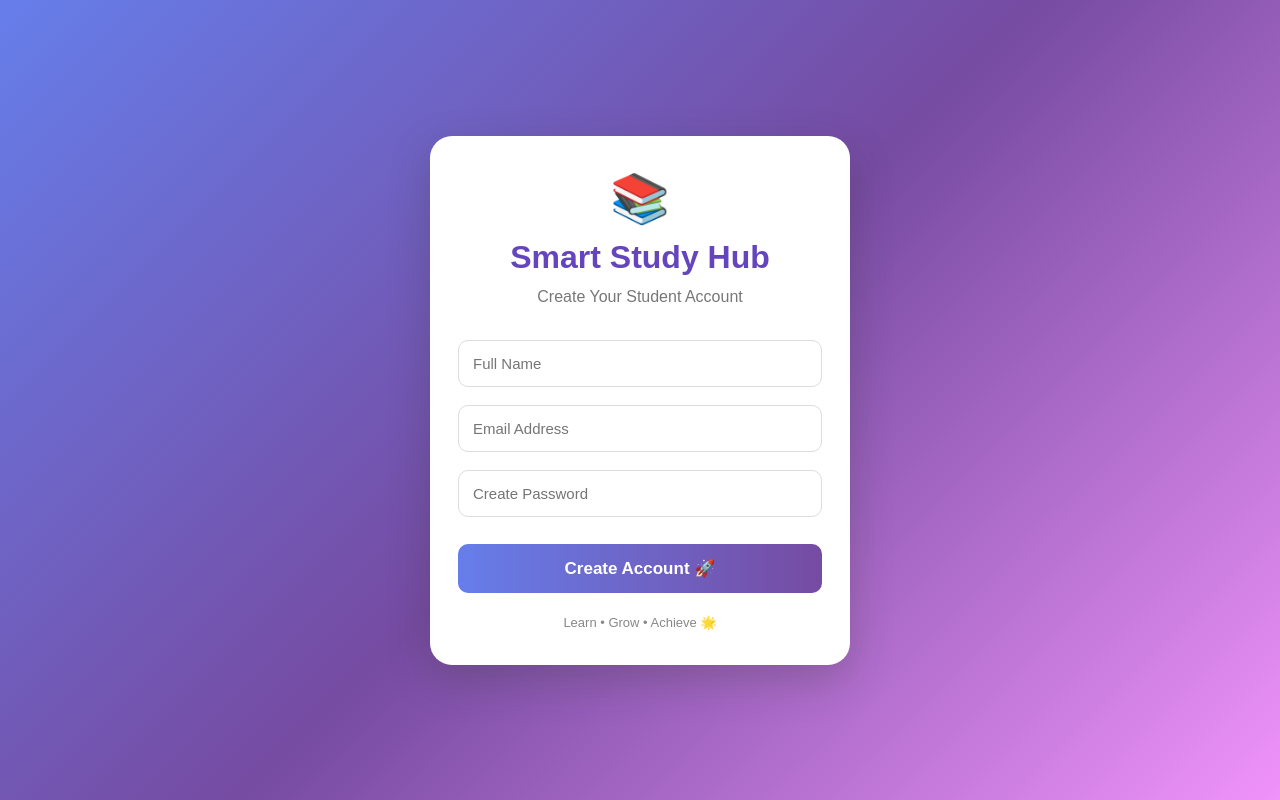
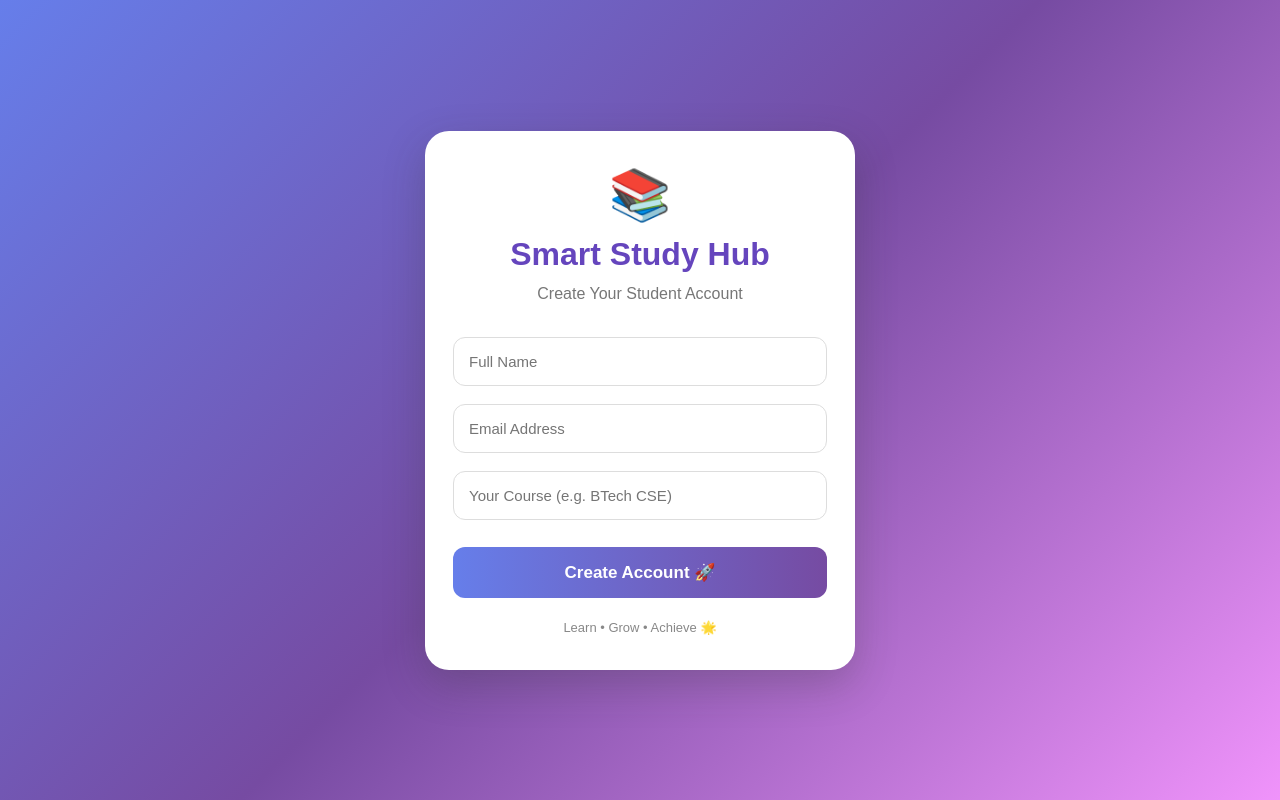
Before and after one commit to kaurqueen1234987-cmd/Smart-study-hub, a plain HTML site: page index.html in a window 1280 px wide. Drawn offline with Linux system fonts and the light colour scheme.

Commit message:
Update index.html

```diff
--- a/index.html
+++ b/index.html
@@ -4,99 +4,226 @@
 <head>
 <meta charset="UTF-8">
 <meta name="viewport" content="width=device-width, initial-scale=1.0">
-<title>Smart Study Hub</title>
+<title>Smart Study Hub - Sign Up</title>
+
 <style>
-*{box-sizing:border-box;font-family:Arial;margin:0;padding:0}
-body{
-min-height:100vh;display:flex;justify-content:center;align-items:center;
-padding:20px;background:linear-gradient(135deg,#667eea,#764ba2,#f093fb)
+* {
+  box-sizing: border-box;
+  margin: 0;
+  padding: 0;
+  font-family: Arial, sans-serif;
 }
-.container{
-background:white;width:100%;max-width:420px;padding:35px 28px;
-border-radius:22px;box-shadow:0 15px 40px #3334
+
+body {
+  min-height: 100vh;
+  display: flex;
+  justify-content: center;
+  align-items: center;
+  padding: 20px;
+  background: linear-gradient(135deg,#667eea,#764ba2,#f093fb);
 }
-.logo{text-align:center;font-size:48px}
-h1{text-align:center;color:#6545bd;margin:12px 0}
-.subtitle{text-align:center;color:#777;margin-bottom:25px}
-input{
-width:100%;padding:14px;margin:9px 0;border:1px solid #ddd;
-border-radius:10px;font-size:15px
+
+.container {
+  width: 100%;
+  max-width: 430px;
+  background: white;
+  padding: 35px 28px;
+  border-radius: 24px;
+  box-shadow: 0 15px 40px #3334;
 }
-button{
-width:100%;padding:14px;margin-top:18px;border:0;border-radius:10px;
-background:linear-gradient(90deg,#667eea,#764ba2);
-color:white;font-size:17px;font-weight:bold;cursor:pointer
+
+.logo {
+  text-align: center;
+  font-size: 50px;
 }
-button:disabled{opacity:.6}
-#message{text-align:center;margin-top:15px;font-size:14px}
-.footer{text-align:center;margin-top:22px;color:#888;font-size:13px}
+
+h1 {
+  text-align: center;
+  color: #6545bd;
+  margin: 12px 0;
+}
+
+.subtitle {
+  text-align: center;
+  color: #777;
+  margin-bottom: 25px;
+}
+
+input {
+  width: 100%;
+  padding: 15px;
+  margin: 9px 0;
+  border: 1px solid #ddd;
+  border-radius: 12px;
+  font-size: 15px;
+  outline: none;
+}
+
+input:focus {
+  border-color: #7655d8;
+  box-shadow: 0 0 5px #7655d855;
+}
+
+button {
+  width: 100%;
+  padding: 15px;
+  margin-top: 18px;
+  border: none;
+  border-radius: 12px;
+  background: linear-gradient(90deg,#667eea,#764ba2);
+  color: white;
+  font-size: 17px;
+  font-weight: bold;
+  cursor: pointer;
+}
+
+button:disabled {
+  opacity: 0.6;
+  cursor: wait;
+}
+
+#message {
+  text-align: center;
+  margin-top: 15px;
+  font-size: 14px;
+  overflow-wrap: anywhere;
+}
+
+.footer {
+  text-align: center;
+  margin-top: 22px;
+  color: #888;
+  font-size: 13px;
+}
 </style>
 </head>
+
 <body>
+
 <div class="container">
+
   <div class="logo">📚</div>
+
   <h1>Smart Study Hub</h1>
-<p class="subtitle">Create Your Student Account</p>
+
+  <p class="subtitle">
+    Create Your Student Account
+  </p>
 
   <form id="signupForm">
-<input id="name" type="text" placeholder="Full Name" required>
-<input id="email" type="email" placeholder="Email Address" required>
-<input id="password" type="password" placeholder="Create Password" minlength="6" required>
-<button id="signupBtn" type="submit">Create Account 🚀</button>
+
+    <input
+      id="name"
+      type="text"
+      placeholder="Full Name"
+      required
+    >
+
+    <input
+      id="email"
+      type="email"
+      placeholder="Email Address"
+      required
+    >
+
+    <input
+      id="course"
+      type="text"
+      placeholder="Your Course (e.g. BTech CSE)"
+      required
+    >
+
+    <button id="signupBtn" type="submit">
+      Create Account 🚀
+    </button>
+
   </form>
 
-<p id="message"></p>
-<div class="footer">Learn • Grow • Achieve 🌟</div>
+  <p id="message" role="status"></p>
+
+  <div class="footer">
+    Learn • Grow • Achieve 🌟
+  </div>
+
 </div>
 
 <script>
-const SHEET_URL = "https://script.google.com/macros/library/d/1JUozIOEeTwWnBOi8X199JoY9P2BY2ooqrtMFytawyJ2Swi5EBsDdzIHR/2;
+document.addEventListener("DOMContentLoaded", function () {
 
-const DASHBOARD_URL = "./dashboard.html";
+  const SHEET_URL =
+  "https://script.google.com/macros/s/AKfycbwyLBVdPKCfPVSYlYdRYCMsvUIArcqjTUclDMVGMUcQUbqSsu0drVrkLVB2z1HzpgkUIQ/exec";
 
-document.getElementById("signupForm").addEventListener("submit", async function(e){
+  const form = document.getElementById("signupForm");
+  const button = document.getElementById("signupBtn");
+  const message = document.getElementById("message");
+
+  form.addEventListener("submit", async function (e) {
+
     e.preventDefault();
 
     const name = document.getElementById("name").value.trim();
     const email = document.getElementById("email").value.trim();
-const password = document.getElementById("password").value;
-const message = document.getElementById("message");
-const button = document.getElementById("signupBtn");
+    const course = document.getElementById("course").value.trim();
+
+    if (!name || !email || !course) {
+      message.style.color = "red";
+      message.textContent = "Please fill all fields.";
+      return;
+    }
 
     button.disabled = true;
-button.textContent = "Please wait...";
+    button.textContent = "Submitting...";
     message.style.color = "#6545bd";
-message.textContent = "Sending signup request...";
+    message.textContent = "Connecting to Google Sheets...";
 
-try{
-const response = await fetch(SHEET_URL,{
-method:"POST",
-mode:"no-cors",
-body:new URLSearchParams({
-action:"signup",
-name:name,
-email:email,
-password:password
+    try {
+
+      const response = await fetch(SHEET_URL, {
+        method: "POST",
+        headers: {
+          "Content-Type": "text/plain;charset=utf-8"
+        },
+        body: JSON.stringify({
+          name: name,
+          email: email,
+          course: course,
+          uid: ""
         })
       });
 
-message.style.color="green";
-message.textContent="Signup request sent!";
+      const result = await response.json();
 
-sessionStorage.setItem("studentName",name);
-sessionStorage.setItem("studentEmail",email);
+      if (!response.ok || !result.success) {
+        throw new Error(result.message || "Registration failed.");
+      }
 
-setTimeout(()=>{
-window.location.href = DASHBOARD_URL;
-},1200);
+      sessionStorage.setItem("studentName", name);
+      sessionStorage.setItem("studentEmail", email);
 
-}catch(error){
-message.style.color="red";
-message.textContent="Connection failed. Please check Apps Script.";
-button.disabled=false;
-button.textContent="Create Account 🚀";
+      message.style.color = "green";
+      message.textContent = "Registration successful!";
+
+      button.textContent = "Success ✓";
+
+      setTimeout(function () {
+        window.location.href = "./dashboard.html";
+      }, 1000);
+
+    } catch (error) {
+
+      message.style.color = "red";
+      message.textContent =
+        "Signup failed: " + error.message;
+
+      button.disabled = false;
+      button.textContent = "Create Account 🚀";
+
     }
+
+  });
+
 });
 </script>
+
 </body>
 </html>
```
Lines whose indentation alone changed are shown as unchanged.
